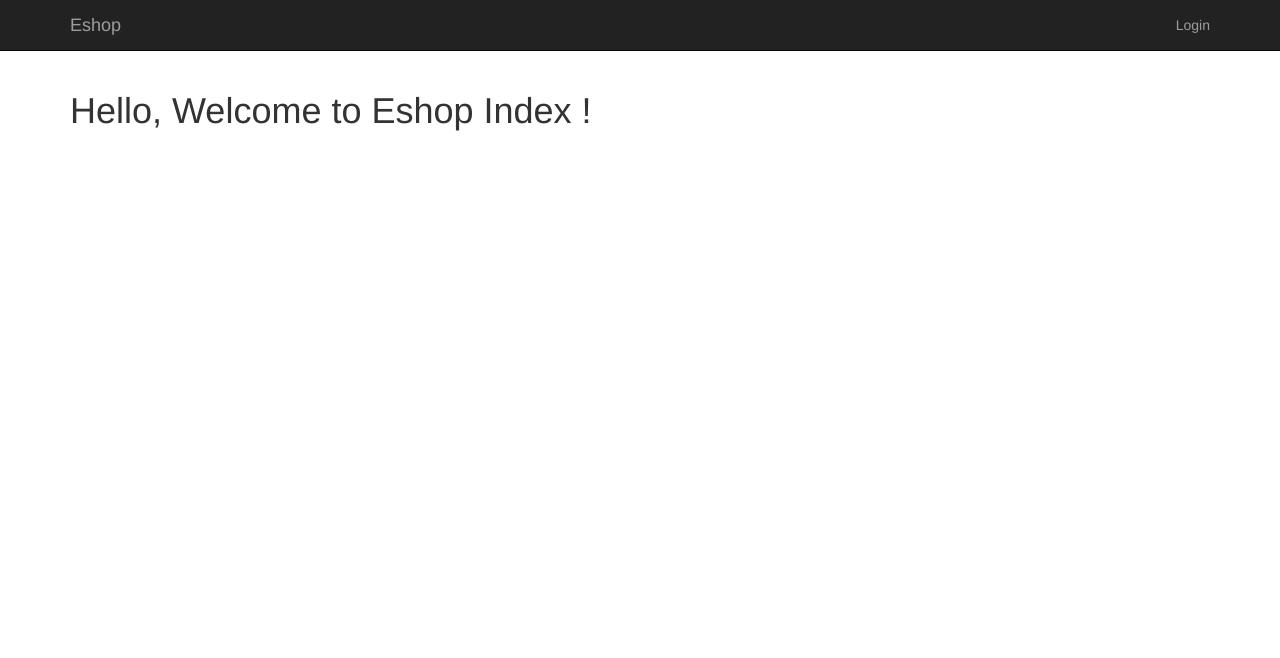
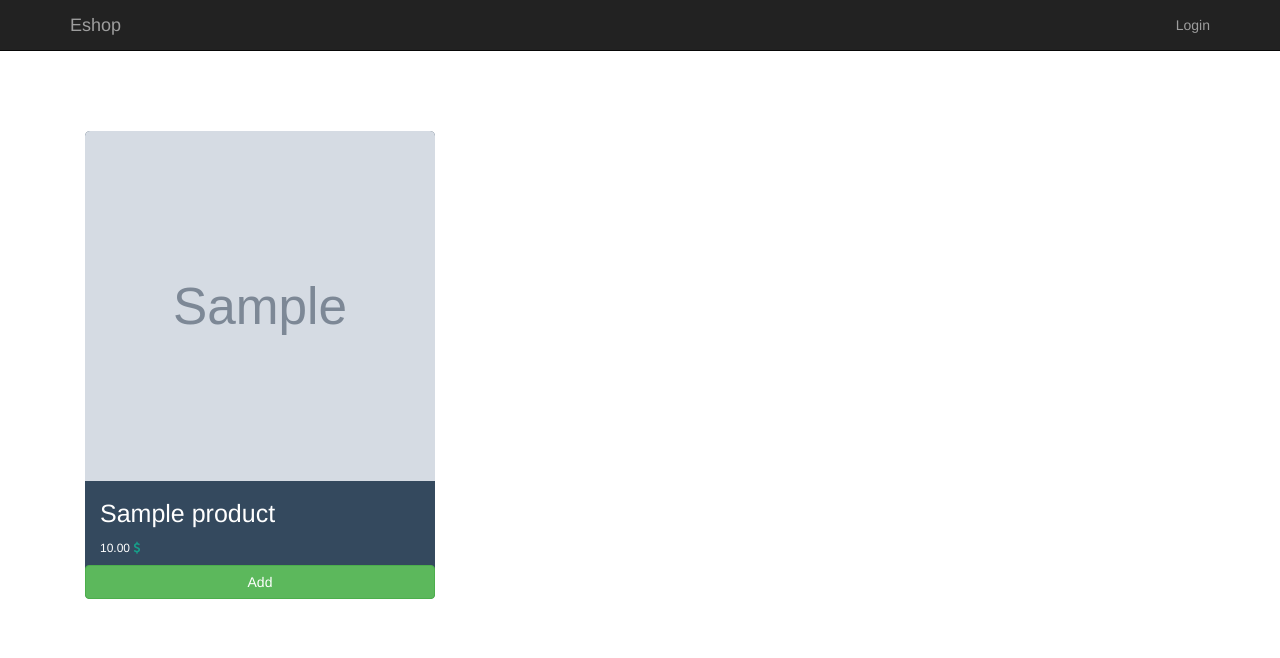
Before and after one commit to abdelrahman-elkady/eshop, a PHP site: page / in a window 1280 px wide. Shown: the top 658 px of the page. Run offline with PHP 8.4, Linux system fonts and the light colour scheme; tables that the repository leaves empty hold one stand-in row (values such as "Sample post"); grey boxes marked "Sample" are stand-in pictures; a stand-in replaces the project's code that opens the database connection; some libraries are stand-ins or nearby versions.

Commit message:
Creating base design for product listing

```diff
--- a/assets/css/main.css
+++ b/assets/css/main.css
@@ -60,4 +60,28 @@
   margin: 0 auto;
   width: 70%; }
 
+.product {
+  margin: 60px auto;
+  background-color: #34495e;
+  -webkit-border-radius: 5px;
+  -moz-border-radius: 5px;
+  -ms-border-radius: 5px;
+  border-radius: 5px; }
+  .product img {
+    height: 350px;
+    width: 100%;
+    -webkit-border-radius: 5px 5px 0 0;
+    -moz-border-radius: 5px 5px 0 0;
+    -ms-border-radius: 5px 5px 0 0;
+    border-radius: 5px 5px 0 0; }
+  .product .product-info {
+    padding-left: 15px;
+    padding-top: 15px; }
+    .product .product-info * {
+      color: white; }
+    .product .product-info .product-name {
+      font-size: 25px; }
+    .product .product-info .currency {
+      color: #16a08a; }
+
 /*# sourceMappingURL=main.css.map */
--- a/assets/sass/base/variables.scss
+++ b/assets/sass/base/variables.scss
@@ -1 +1,3 @@
-$primary-color: #16a085;
+$secondary-green: #16a085;
+$primary-color: #34495e;
+$primary-dark: #2C3E50;
--- a/assets/sass/components/components.scss
+++ b/assets/sass/components/components.scss
@@ -6,7 +6,7 @@
     background-size: cover;
     margin-top: 20px;
     @include circular-image(230px);
-    border: 5px solid $primary-color;
+    border: 5px solid $secondary-green;
     -webkit-transition: opacity 0.5s ease-in-out;
     -moz-transition: opacity 0.5s ease-in-out;
     -o-transition: opacity 0.5s ease-in-out;
@@ -39,7 +39,7 @@
     padding: auto;
     i {
       font-size: 50px;
-      color: $primary-color;
+      color: $secondary-green;
       padding: 80px 0;
       vertical-align: middle;
     }
--- /dev/null
+++ b/assets/sass/components/products.scss
@@ -0,0 +1,29 @@
+.product {
+  margin: 60px auto;
+  background-color: $primary-color;
+  @include border-radius(5px);
+
+  img {
+    height: 350px;
+    width: 100%;
+    @include border-radius(5px 5px 0 0);
+  }
+
+  .product-info {
+    padding-left: 15px;
+    padding-top: 15px;
+
+    * {
+      color: white;
+    }
+
+    .product-name {
+      font-size: 25px;
+    }
+
+    .currency {
+      color: adjust-hue($secondary-green, 2);
+
+    }
+  }
+}
--- a/assets/sass/main.scss
+++ b/assets/sass/main.scss
@@ -6,4 +6,5 @@
 
 @import "typography.scss";
 
-@import "components/components.scss"
+@import "components/components.scss";
+@import "components/products.scss";
--- a/assets/sass/partials/nav.scss
+++ b/assets/sass/partials/nav.scss
@@ -1,8 +1,8 @@
 #nav-link a {
-  color: lighten($primary-color, 30%);
+  color: lighten($secondary-green, 30%);
 
   &:hover {
-    color: $primary-color;
+    color: $secondary-green;
     text-decoration: underline;
   }
 }
--- /dev/null
+++ b/classes/products.class.php
@@ -0,0 +1,36 @@
+<?php
+
+
+class Products
+{
+    private $db;
+    private $errors;
+
+    public function __construct($db)
+    {
+        $this->db = $db;
+        $this->errors = array();
+    }
+
+    public function listProducts()
+    {
+        try {
+            $stmt = $this->db->prepare('SELECT * FROM `products`');
+
+            $stmt->execute();
+
+            $products = $stmt->fetchAll();
+
+            return $products;
+        } catch (Exception $e) {
+            $this->errors[] = $e->getMessage();
+
+            return false;
+        }
+    }
+
+    public function getErrors()
+    {
+        return $this->errors;
+    }
+}
--- a/config/config.php
+++ b/config/config.php
@@ -29,5 +29,5 @@ function __autoload($className)
 }
 
 $userObj = new User($db);
-
+$productsObj = new Products($db);
 ?>
--- a/index.php
+++ b/index.php
@@ -1,11 +1,13 @@
 <?php
   session_start();
   include_once('config/config.php');
+  $bottom_scripts = 'assets/js/app.js';
 
-  $bottom_scripts = 'assets/js/app.js';
+  $products = $productsObj->listProducts();
+
   $body = 'templates/index.tpl.php';
 
-  $errors = $userObj->getErrors();
+  $errors = $productsObj->getErrors();
 
   include_once('layouts/base.php');
 
--- a/templates/index.tpl.php
+++ b/templates/index.tpl.php
@@ -1 +1,14 @@
-<h1>Hello, Welcome to Eshop Index !</h1>
+<?php foreach ($products as $product) : ?>
+  <div class="col-md-4">
+    <div class="product">
+      <img src="<?php echo $product['picture']; ?>" alt="product" />
+
+      <div class="product-info">
+        <p class="product-name"><?php echo $product['name']; ?></p>
+        <h6 class="product-class"><?php echo $product['price']; ?> <i class="fa fa-usd currency"></i></h6>
+      </div>
+
+      <a href="#" class="btn btn-success btn-wide btn-block">Add</a>
+    </div>
+  </div>
+<?php endforeach; ?>
```
Also changed, not shown: 1 other file.
